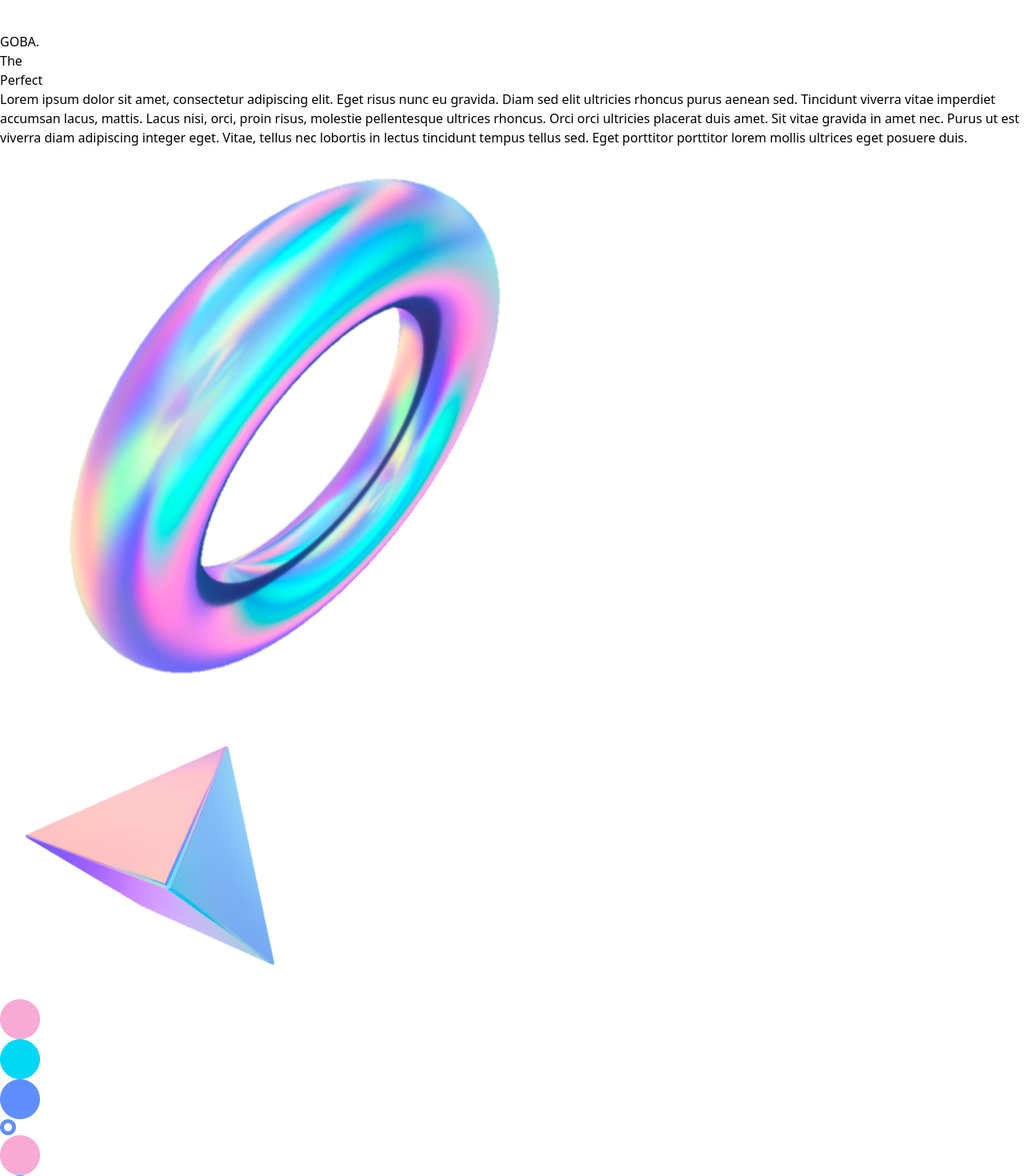
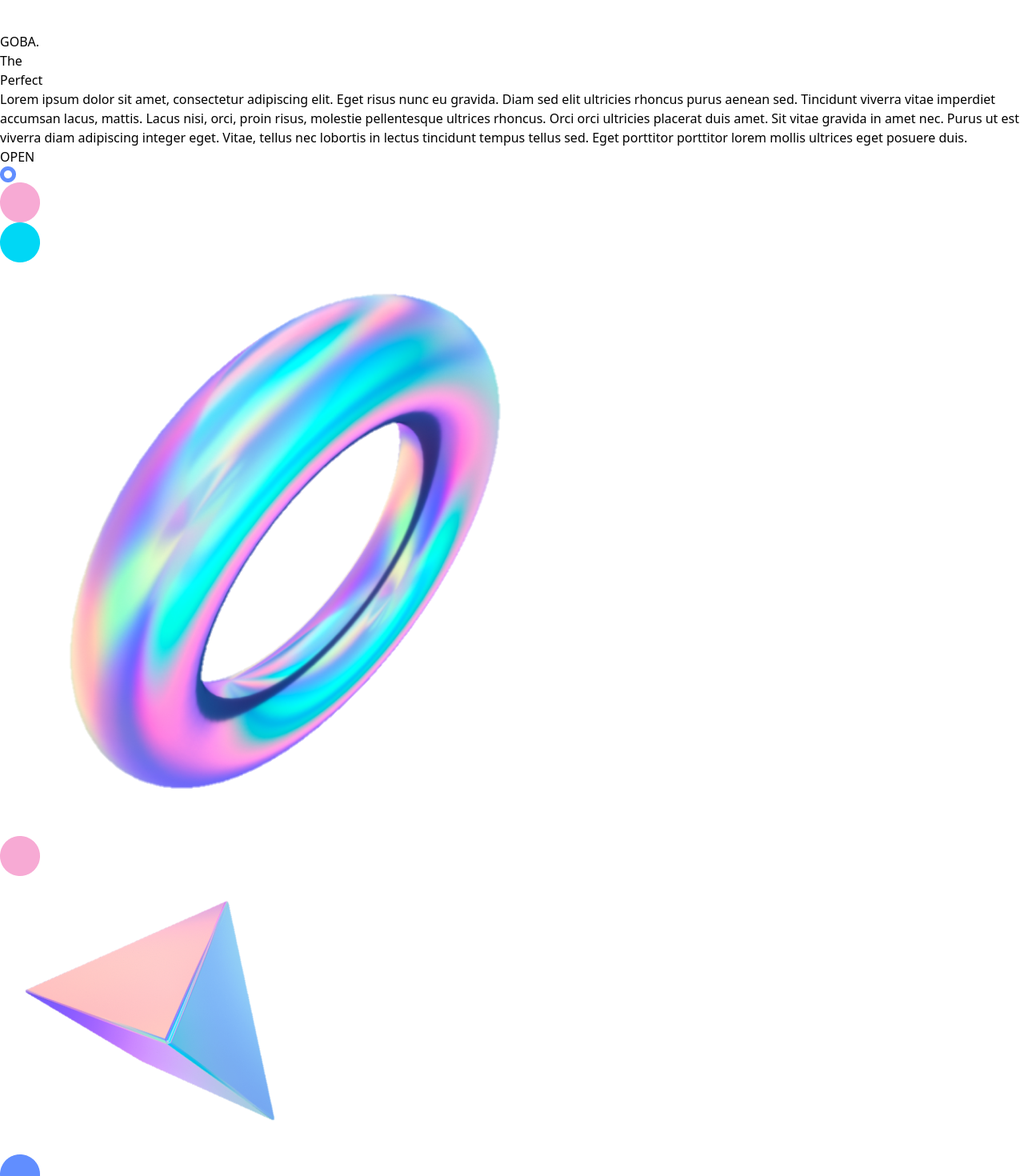
Before and after one commit to babybytes/Goba, a Next.js app: page / in a window 1280 px wide. Shown: the top 1470 px of the page at 80% size. Built offline with nearby package versions, Linux system fonts and the light colour scheme; a web font is replaced by a local one.

Commit message:
final design

```diff
--- a/src/components/Landing.tsx
+++ b/src/components/Landing.tsx
@@ -22,16 +22,21 @@ const Landing = () => {
 					</p>
 				</div>
 			</div>
+			<div className=" -mt-[7%] ml-[45%]">
+				<button className=" bg-para w-[10rem]  font-zen  h-[3rem] text-pinky">
+					OPEN
+				</button>
+			</div>
 			<div className="absolute top-0 ">
-				<img src="/images/donut.png" className="w-[90%] ml-[35%] mt-[15%]"/>
-				<img src="/images/triangle.png" className="w-[60%] ml-[190%] -mt-[40%]"/>
-				<img src="/images/e1.png" className="w-[5%] -mt-[100%] ml-[50%] "/>
-				<img src="/images/e2.png" className="w-[5%] pt-[10%] ml-[130%] "/>
-				<img src="/images/e3.png" className="w-[5%] pt-[55%] ml-[15%] "/>
-				<img src="/images/v1.png" className="w-[2%] -mt-[88%] ml-[183%]"/>
-				<img src="/images/e1.png" className="w-[5%]  "/>
-				<img src="/images/e2.png" className="w-[5%]  "/>
-				<img src="/images/e3.png" className="w-[5%]  "/>
+				<img src="/images/v1.png" className="w-[1rem] ml-[78rem] mt-[5.5rem]"/>
+				<img src="/images/e1.png" className="w-[2rem] ml-[22em] mt-[2rem]  "/>
+				<img src="/images/e2.png" className="w-[2rem]  ml-[55rem] pt-[5rem] "/>
+				<img src="/images/donut.png" className="w-[39rem] ml-[15rem] -mt-[11rem]"/>
+				<img src="/images/e1.png" className="w-[2rem]  ml-[85rem] -mt-[18rem] "/>
+				<img src="/images/triangle.png" className="w-[26rem] ml-[80rem] -mt-[2rem]"/>
+				<img src="/images/e3.png" className="w-[2rem] ml-[8rem] -mt-[10rem]"/>
+				<img src="/images/e2.png" className="w-[2rem] ml-[105rem] -mt-[2rem]"/>
+				<img src="/images/e3.png" className="w-[2rem] ml-[90rem] mt-[5rem]"/>
 			</div>
 		</div>
 )};
```
